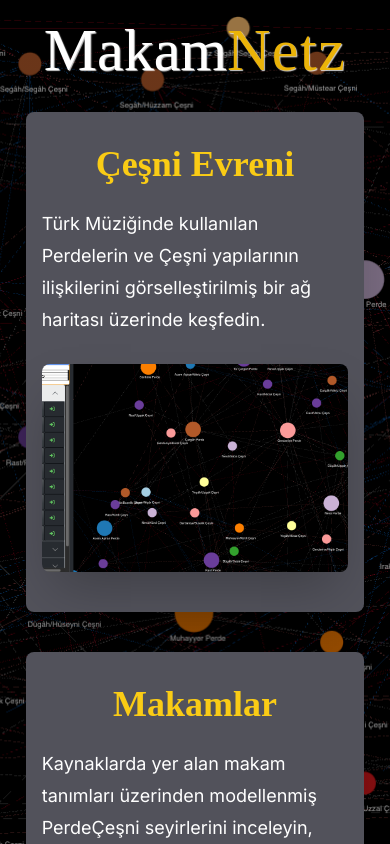
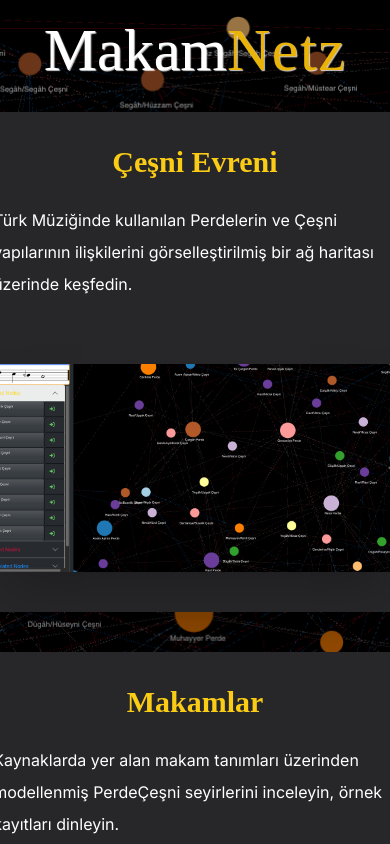
Before and after one commit to gumrahsindar/makamnetz-v1.1, a React (Vite) app: page / in a window 390 px wide. Built offline with nearby package versions, Linux system fonts and the light colour scheme; a web font is replaced by a local one.

Commit message:
Refactor HomeCards.jsx styling for better responsiveness

```diff
--- a/src/pages/Home/components/HomeCards.jsx
+++ b/src/pages/Home/components/HomeCards.jsx
@@ -30,13 +30,13 @@
 export default function HomeCards() {
   return cardItems.map((item, index) => (
     <Link key={index} to={item.link} className='duration-300 hover:scale-105'>
-      <article className='flex min-h-[500px] flex-col gap-6 rounded-lg bg-zinc-600 px-4 pt-4 shadow-2xl lg:min-h-[565px]'>
-        <h2 className='font-baskerville mt-4 text-center text-4xl font-bold text-yellow-400 lg:text-4xl xl:text-5xl'>
+      <article className='flex min-h-[500px] flex-col gap-6 rounded-lg bg-zinc-800 px-4 pt-4 shadow-2xl lg:min-h-[565px]'>
+        <h2 className='font-baskerville mt-4 text-center text-3xl font-bold text-yellow-400  xl:text-4xl'>
           {item.title}
         </h2>
         <p
           style={{ textWrap: 'pretty' }}
-          className='w-[27ch] flex-grow  text-lg   leading-8 text-white md:w-[34ch] lg:w-[27ch] lg:text-xl '
+          className='text-md w-[40ch]  flex-grow   leading-8 text-white lg:w-[30ch] lg:text-lg '
         >
           {item.description}
         </p>
```
